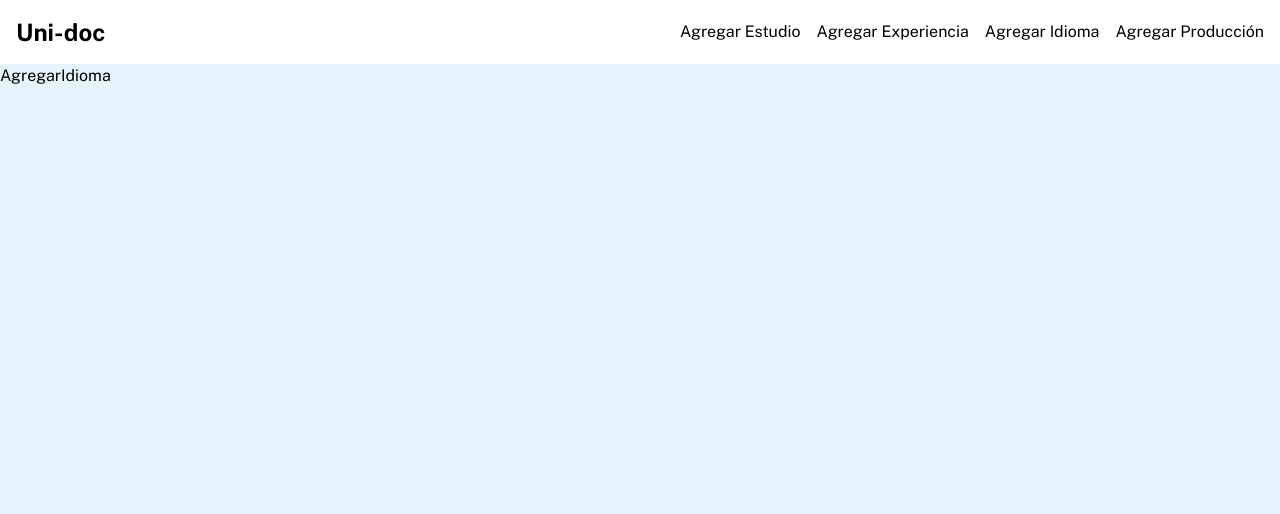
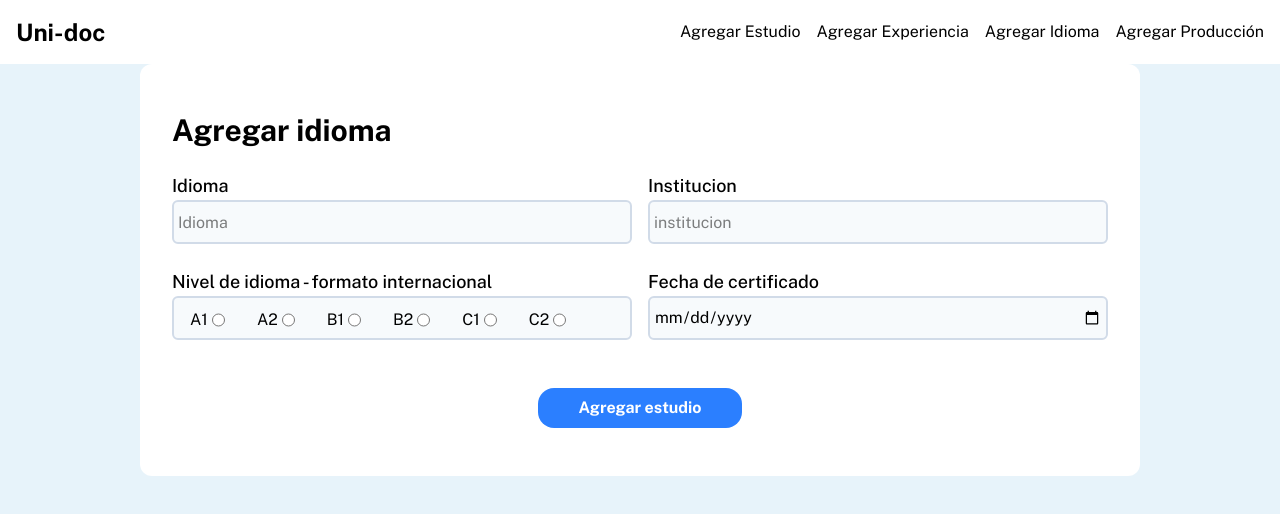
Before and after one commit to Juanfeee/uniDoc, a Next.js app: page /trayectoria/agregarIdioma in a window 1280 px wide. Shown: the top 514 px of the page. Built offline with nearby package versions, Linux system fonts and the light colour scheme.

Commit message:
se agrego estados a idiomas, tambien los errores

```diff
--- a/src/app/trayectoria/agregarIdioma/page.tsx
+++ b/src/app/trayectoria/agregarIdioma/page.tsx
@@ -1,9 +1,151 @@
+"use client";
 
-type Props = {}
+import { SubmitHandler, useForm } from "react-hook-form";
+import { zodResolver } from "@hookform/resolvers/zod";
 
-const AgregarIdioma = (props: Props) => {
+
+
+// Esquema de validación
+import { InputLabel } from "@/app/componentes/formularios/InputLabel";
+import TextInput from "@/app/componentes/formularios/TextInput";
+import { LabelRadio } from "@/app/componentes/formularios/LabelRadio";
+import { ButtonPrimary } from "@/app/componentes/formularios/ButtonPrimary";
+import InputErros from "@/app/componentes/formularios/InputErros";
+import { languageSchema } from "@/validaciones/languageSchema";
+
+type Inputs = {
+  idioma: string;
+  institucion: string;
+  fecha_certificacion: string;
+  nivel_idioma: string;
+  fecha_certificado: string;
+}
+
+
+const AgregarIdioma = () => {
+  const {
+    register,
+    handleSubmit,
+    watch,
+    formState: { errors },
+  } = useForm<Inputs>({
+    resolver: zodResolver(languageSchema),
+  });
+
+  console.log("Formulario", watch());
+  const onSubmit: SubmitHandler<Inputs> = () => {
+    alert("Formulario enviado");
+  };
   return (
-    <div>AgregarIdioma</div>
-  )
-}
+    <>
+      <form className='flex flex-col gap-y-4 rounded-md lg:w-[800px] xl:w-[1000px] 2xl:w-[1200px m-auto relative'
+        onSubmit={handleSubmit(onSubmit)}
+      >
+        <div className='flex flex-col sm:grid grid-cols-3 gap-x-8 bg-white gap-y-6 py-12 px-8 rounded-xl'>
+          <h3 className="font-bold text-3xl col-span-full">Agregar idioma</h3>
+          <div className='grid grid-cols-1 sm:grid-cols-2 col-span-full gap-4'>
+            <div className='flex flex-col w-full'>
+              <InputLabel htmlFor='idioma' value='Idioma' />
+              <TextInput
+                id='idioma'
+                placeholder='Idioma'
+                {...register('idioma')}
+              />
+              <InputErros errors={errors} name="idioma" />
+            </div>
+            <div className='flex flex-col w-full'>
+              <InputLabel htmlFor='institucion' value='Institucion' />
+              <TextInput
+                id='institucion'
+                placeholder='institucion'
+                {...register('institucion')}
+              />
+              <InputErros errors={errors} name="institucion" />
+            </div>
+          </div>
+
+            <div className='grid lg:grid-cols-2 w-full col-span-3 gap-4' >
+              <div className="col-span-1 ">
+                <InputLabel htmlFor='' value='Nivel de idioma - formato internacional' />
+                <div className="flex flex-wrap px-4 sm:justify-star items-center gap-x-6 lg:gap-x-8 rounded-md border-2 bg-[#F7FAFC]  border-[#D1DBE8] sm:h-11">
+                  <div className="flex items-center gap-x-1">
+                    <LabelRadio htmlFor="A1" value='A1' />
+                    <TextInput
+                      type="radio"
+                      id="A1"
+                      value="A1"
+                      {...register('nivel_idioma')}
+                    />
+                  </div>
+                  <div className="flex items-center gap-x-1">
+                    <LabelRadio htmlFor="A2" value='A2' />
+                    <TextInput
+                      type="radio"
+                      id="A2"
+                      value="A2"
+                      {...register('nivel_idioma')}
+                    />
+                  </div>
+                  <div className="flex items-center gap-x-1">
+                    <LabelRadio htmlFor="B1" value='B1' />
+                    <TextInput
+                      type="radio"
+                      id="B1"
+                      value="B1"
+                      {...register('nivel_idioma')}
+                    />
+                  </div>
+                  <div className="flex items-center gap-x-1">
+                    <LabelRadio htmlFor="B2" value='B2' />
+                    <TextInput
+                      type="radio"
+                      id="B2"
+                      value="B2"
+                      {...register('nivel_idioma')}
+                    />
+                  </div>
+                  <div className="flex items-center gap-x-1">
+                    <LabelRadio htmlFor="C1" value='C1' />
+                    <TextInput
+                      type="radio"
+                      id="C1"
+                      value="C1"
+                      {...register('nivel_idioma')}
+                    />
+                  </div>
+                  <div className="flex items-center gap-x-1">
+                    <LabelRadio htmlFor="C2" value='C2' />
+                    <TextInput
+                      type="radio"
+                      id="C2"
+                      value="C2"
+                      {...register('nivel_idioma')}
+                    />
+                  </div>
+                </div>
+                <InputErros errors={errors} name="nivel_idioma" />
+              </div>
+              <div className='flex flex-col'>
+                <InputLabel htmlFor='fecha_certificado' value='Fecha de certificado' />
+                <TextInput
+                  type='date'
+                  id='fecha_certificado'
+                  {...register('fecha_certificado')}
+                />
+                <InputErros errors={errors} name="fecha_certificado" />
+              </div>
+
+
+          </div>
+          <div className='grid grid-cols-1 sm:grid-cols-2 col-span-full gap-4'>
+
+          </div>
+          <div className='flex justify-center col-span-full'>
+            <ButtonPrimary value='Agregar estudio' />
+          </div>
+        </div>
+      </form>
+    </>
+  );
+};
 export default AgregarIdioma;
--- /dev/null
+++ b/src/validaciones/languageSchema.tsx
@@ -0,0 +1,17 @@
+import { z } from "zod";
+
+export const languageSchema = z.object({
+  idioma: z.string().min(1, { message: "Campo vacio" }),
+  nivel_idioma: z.enum(["A1", "A2", "B1", "B2", "C1", "C2"], {
+    message: "Nivel no valido",
+  }),
+  institucion: z.string().min(1, { message: "Campo vacio" }),
+  titulo_convalidado: z.string().min(1, { message: "Campo vacio" }),
+  fecha_certificado: z
+    .string({
+      invalid_type_error: "Esa no es una fecha",
+    })
+    .refine((val) => !isNaN(Date.parse(val)), {
+      message: "Formato de fecha incorrecto",
+    }),
+});
```
